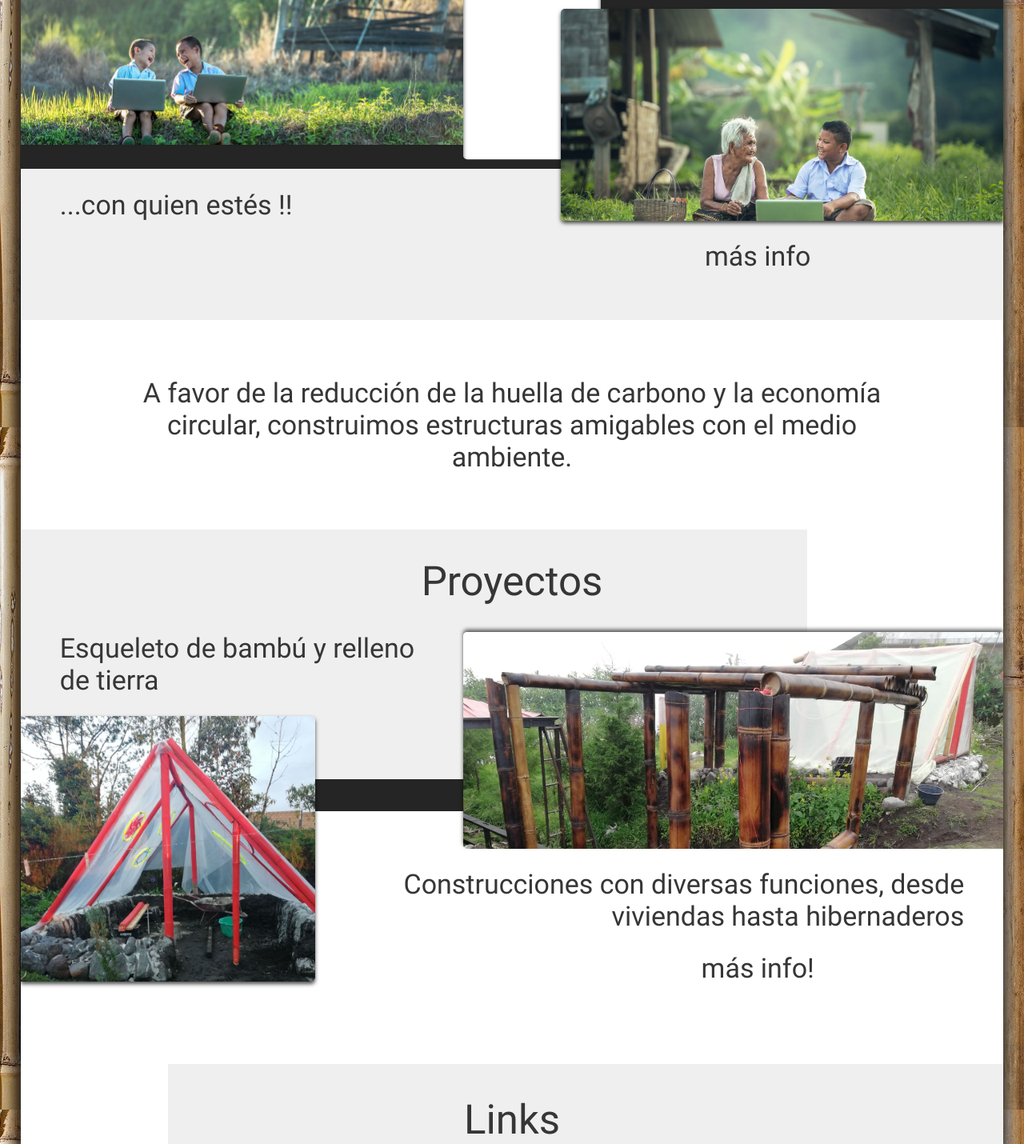
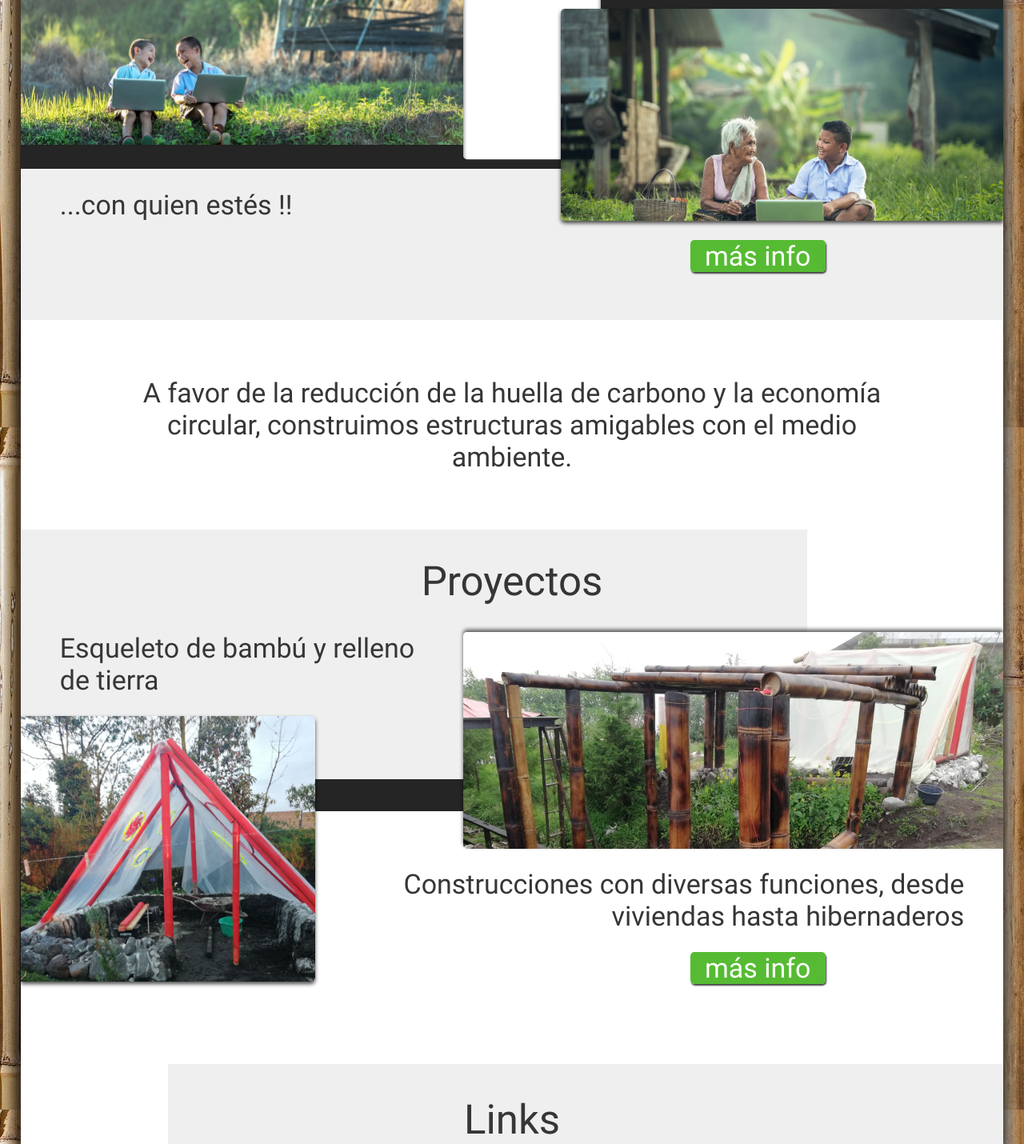
Before and after one commit to videnacry/huasinda, a React (Create React App) app: page / in a window 1280 px wide. Shown: the part 1172-2602 px from the top of the page at 80% size. Built offline with nearby package versions, Linux system fonts and the light colour scheme.

Commit message:
chanded links from about-us page & [projects, webinars] sections from home page, style to look like green buttons

```diff
--- a/src/App.css
+++ b/src/App.css
@@ -35,6 +35,14 @@ a {
 a:hover {
   text-decoration: underline;
 }
+a.btn-green {
+  border-radius: 5px;
+  padding: 0 3%;
+  background-color: #56BB33;
+  font-size: inherit;
+  color: white;
+  box-shadow: 1px 2px 2px #000000c2;
+}
 
 .App {
   overflow: hidden;
--- a/src/about-us/index.js
+++ b/src/about-us/index.js
@@ -20,7 +20,7 @@ const mission = {
         '',
         '¡Escríbenos, por favor!',
         '',
-        <a href='mailto:aquaterra@gmail.com'>aquaterra@gmail.com</a>,
+        <a href='mailto:aquaterra@gmail.com' className='btn-green'>aquaterra@gmail.com</a>,
     ]
 }
 const vision = {
@@ -31,7 +31,7 @@ const vision = {
         '',
         '¿Te unes a la causa?',
         '',
-        <Link to='/webinars'>Información del curso</Link>
+        <Link to='/webinars' className='btn-green'>Información del curso</Link>
     ]
 }
 const About = () => {
--- a/src/home/projects.js
+++ b/src/home/projects.js
@@ -21,7 +21,7 @@ const Posts = () => {
                     <div style={{backgroundImage: `url(${projectSecondSrc})`}} className='img-left'/>
                 </div>
                 <p className='pharagraph-right'>Construcciones con diversas funciones, desde viviendas hasta hibernaderos</p>
-                <Link to='/projects' className='link'>más info!</Link>
+                <div className='link'><Link to='/projects' className='btn-green'>más info</Link></div>
             </div>
         </div>
     )
--- a/src/home/webinars.js
+++ b/src/home/webinars.js
@@ -25,7 +25,7 @@ const Webinars = () => {
                     </div>
                 </div>
                 <p className='pharagraph-left'>...con quien estés !!</p>
-                <Link to='./webinars' className='link'>más info</Link>
+                <div className='link'><Link to='./webinars' className='btn-green'>más info</Link></div>
             </div>
         </div>
     )
```
